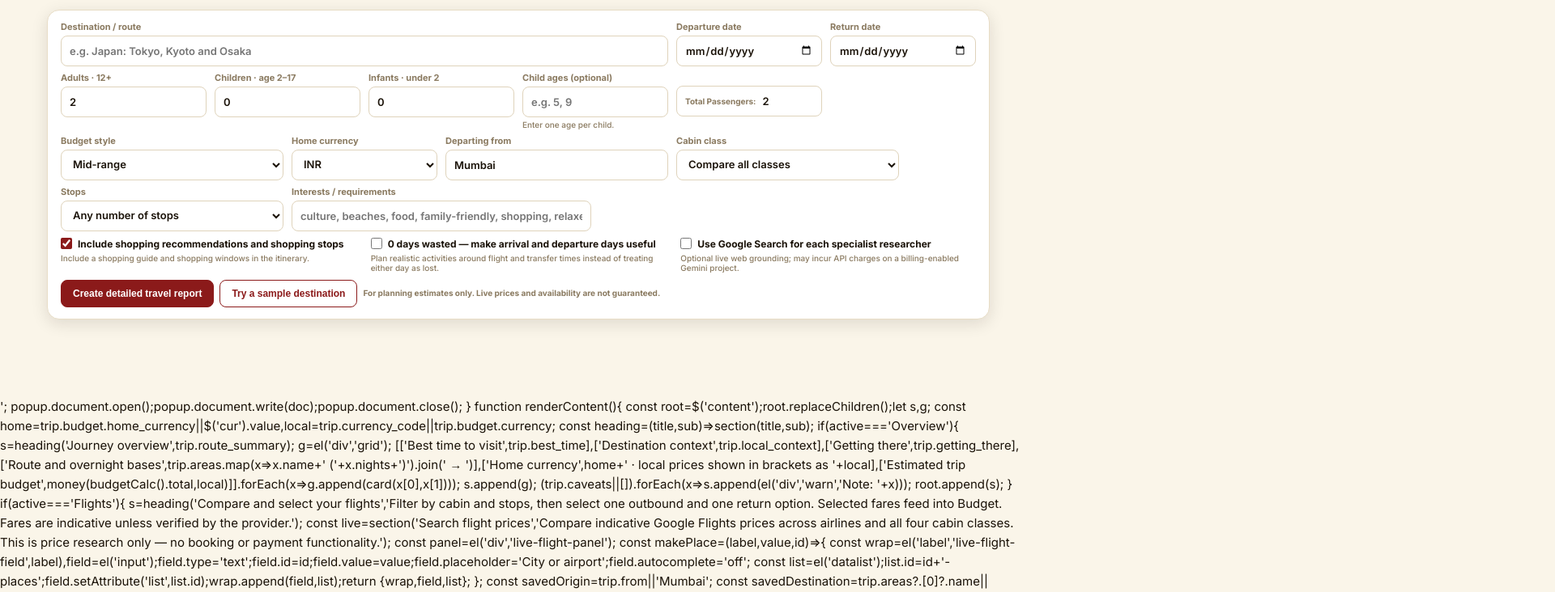
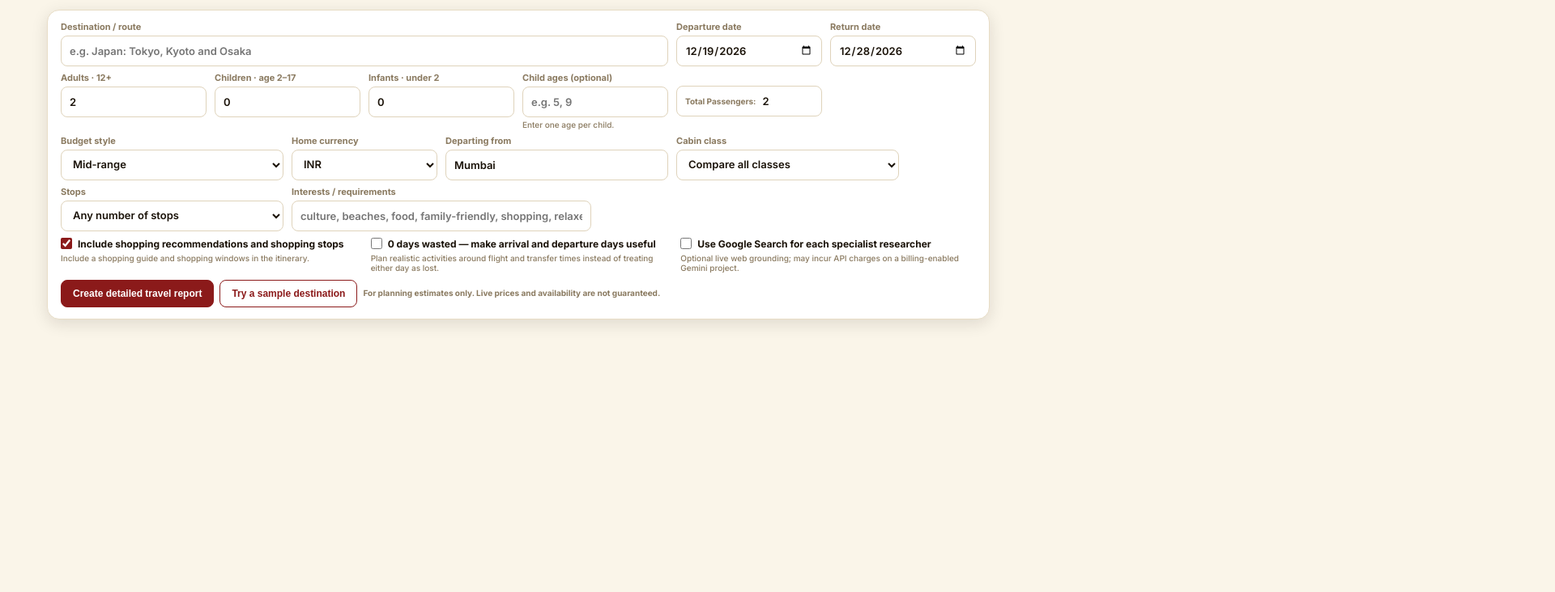
Before and after one commit to aureliusdcunha/trip-planner, a plain HTML site: page public/index.html in a window 1280 px wide. Shown: the part 227-959 px from the top of the page at 81% size, 1920 px wide, since content can reach past the window. After the commit the page ends 800 px from the top, so only its background shows below. Drawn offline with nearby package versions, Linux system fonts and the light colour scheme.

Commit message:
Fix PDF print window script markup

```diff
--- a/public/index.html
+++ b/public/index.html
@@ -143,7 +143,7 @@ function saveTripPdf(){
  const title=$('heroTitle').textContent||'Trip plan',style=document.querySelector('style')?.textContent||'';
  const toc=snapshots.map(x=>'<li><a href="#'+x.id+'">'+x.name+'</a></li>').join('');
  const body=snapshots.map(x=>'<section class="pdf-section" id="'+x.id+'"><h1>'+x.name+'</h1>'+x.html+'</section>').join('');
- const doc='<!doctype html><html><head><meta charset="utf-8"><title>'+title.replace(/[<>&"]/g,'')+'</title><style>'+style+' body{background:#fff!important;padding:24px!important}.pdf-wrap{max-width:1100px;margin:auto}.pdf-cover{padding:24px 0;border-bottom:2px solid #8d1b1b;margin-bottom:24px}.pdf-toc{page-break-after:always}.pdf-section{page-break-before:always;margin-bottom:28px}.pdf-section:first-of-type{page-break-before:auto}.pdf-section h1{font-size:22px;color:#8d1b1b;border-bottom:1px solid #ddd;padding-bottom:8px}.pdf-section a{color:#8d1b1b;text-decoration:underline}.pdf-section .hidden{display:block!important}.pdf-section button{display:none!important}.pdf-section .section,.pdf-section .card{break-inside:avoid}.pdf-section table{width:100%;border-collapse:collapse}a{color:#8d1b1b}@page{size:A4;margin:14mm}@media print{.pdf-section{break-before:page}.pdf-section:first-of-type{break-before:auto}a{color:#8d1b1b}}</style></head><body><main class="pdf-wrap"><header class="pdf-cover"><h1>'+title.replace(/[<>&"]/g,'')+'</h1><p>'+($('heroIntro').textContent||'')+'</p><p>Generated by TripPlanner · '+new Date().toLocaleDateString()+'</p></header><nav class="pdf-toc"><h1>Contents</h1><ol>'+toc+'</ol></nav>'+body+'</main><script>window.onload=()=>setTimeout(()=>window.print(),500)</script></body></html>';
+ const doc='<!doctype html><html><head><meta charset="utf-8"><title>'+title.replace(/[<>&"]/g,'')+'</title><style>'+style+' body{background:#fff!important;padding:24px!important}.pdf-wrap{max-width:1100px;margin:auto}.pdf-cover{padding:24px 0;border-bottom:2px solid #8d1b1b;margin-bottom:24px}.pdf-toc{page-break-after:always}.pdf-section{page-break-before:always;margin-bottom:28px}.pdf-section:first-of-type{page-break-before:auto}.pdf-section h1{font-size:22px;color:#8d1b1b;border-bottom:1px solid #ddd;padding-bottom:8px}.pdf-section a{color:#8d1b1b;text-decoration:underline}.pdf-section .hidden{display:block!important}.pdf-section button{display:none!important}.pdf-section .section,.pdf-section .card{break-inside:avoid}.pdf-section table{width:100%;border-collapse:collapse}a{color:#8d1b1b}@page{size:A4;margin:14mm}@media print{.pdf-section{break-before:page}.pdf-section:first-of-type{break-before:auto}a{color:#8d1b1b}}</style></head><body><main class="pdf-wrap"><header class="pdf-cover"><h1>'+title.replace(/[<>&"]/g,'')+'</h1><p>'+($('heroIntro').textContent||'')+'</p><p>Generated by TripPlanner · '+new Date().toLocaleDateString()+'</p></header><nav class="pdf-toc"><h1>Contents</h1><ol>'+toc+'</ol></nav>'+body+'</main><scr'+'ipt>window.onload=()=>setTimeout(()=>window.print(),500)</scr'+'ipt></body></html>';
  popup.document.open();popup.document.write(doc);popup.document.close();
 }
 function renderContent(){
```
